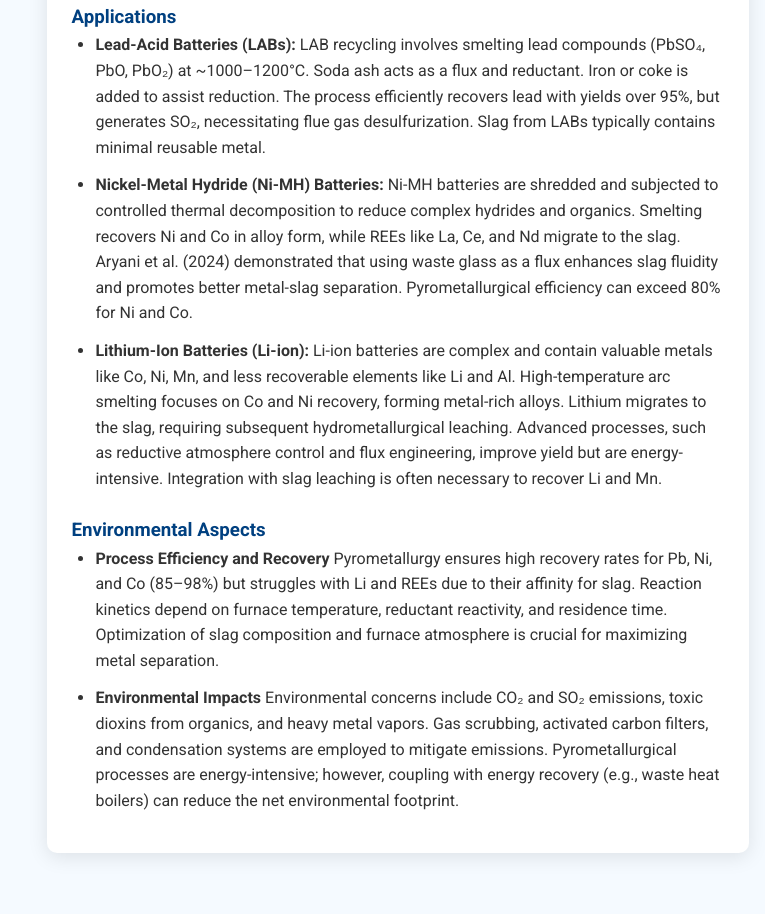
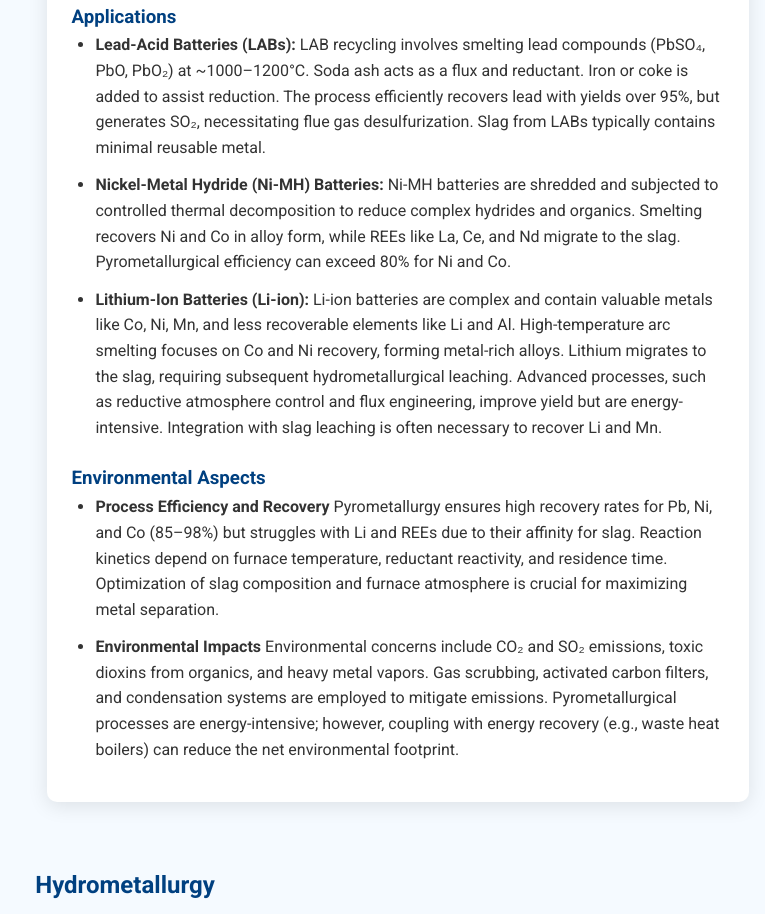
Before and after one commit to mariabln/trainer, a plain HTML site: page Pyrometallurgy.html in a window 1280 px wide. Shown: the part 1285-2199 px from the top of the page, without its empty margins (515-1280 px from the left). Drawn offline with Linux system fonts and the light colour scheme.

Commit message:
Update Pyrometallurgy.html

```diff
--- a/Pyrometallurgy.html
+++ b/Pyrometallurgy.html
@@ -455,8 +455,7 @@
             95%, but generates SO₂, necessitating flue gas desulfurization. Slag from LABs typically contains minimal reusable metal.</li>
           <li><strong>Nickel-Metal Hydride (Ni-MH) Batteries: </strong> Ni-MH batteries are shredded and subjected to controlled thermal
             decomposition to reduce complex hydrides and organics. Smelting recovers Ni and Co in alloy form, while
-            REEs like La, Ce, and Nd migrate to the slag. Aryani et al. (2024) demonstrated that using waste glass as a flux enhances slag
-            fluidity and promotes better metal-slag separation. Pyrometallurgical efficiency can exceed 80% for Ni and Co.</li>
+            REEs like La, Ce, and Nd migrate to the slag. Pyrometallurgical efficiency can exceed 80% for Ni and Co.</li>
           <li><strong>Lithium-Ion Batteries (Li-ion):</strong> Li-ion batteries are complex and contain valuable metals like Co, Ni, Mn, and
             less recoverable elements like Li and Al. High-temperature arc smelting focuses on Co and Ni recovery, forming metal-rich
             alloys. Lithium migrates to the slag, requiring subsequent hydrometallurgical leaching. Advanced processes, such as reductive
```
